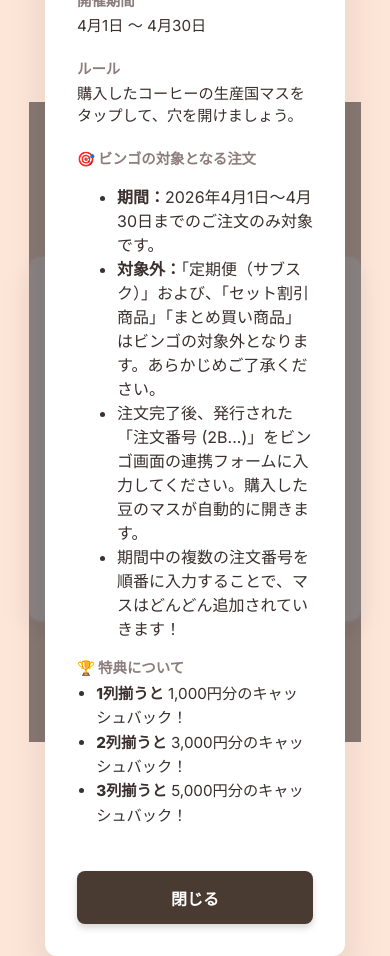
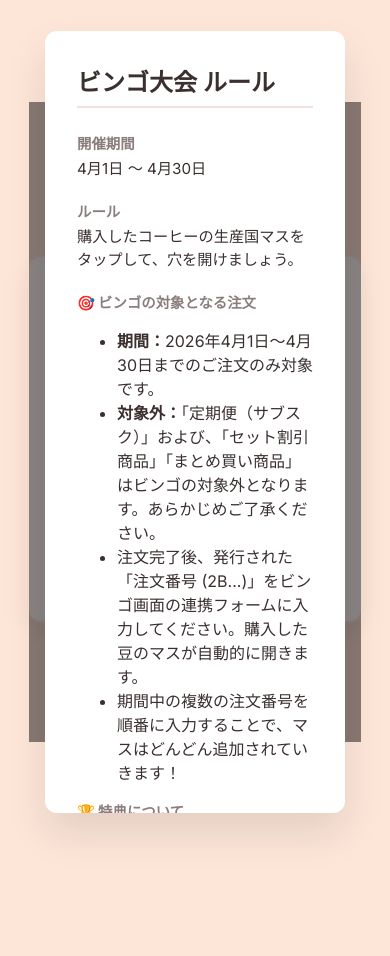
Before and after one commit to mochimochikittypunk/salvador-bingo, a React (Vite) app: page / in a window 390 px wide. Both pictures are taken after a click on the button "ルールを見る". After the commit the page ends 844 px from the top, so only its background shows below. Built offline with nearby package versions, Linux system fonts and the light colour scheme; a web font is replaced by a local one.

Commit message:
style: make rule modal scrollable to prevent overflow on small screens

```diff
--- a/src/index.css
+++ b/src/index.css
@@ -232,6 +232,8 @@ button {
   border-radius: 12px;
   width: 100%;
   max-width: 400px;
+  max-height: 85vh; /* 画面高さの85%を最大とする */
+  overflow-y: auto; /* はみ出たらスクロール可能に */
   box-shadow: 0 20px 40px rgba(0,0,0,0.1);
 }
 
```
